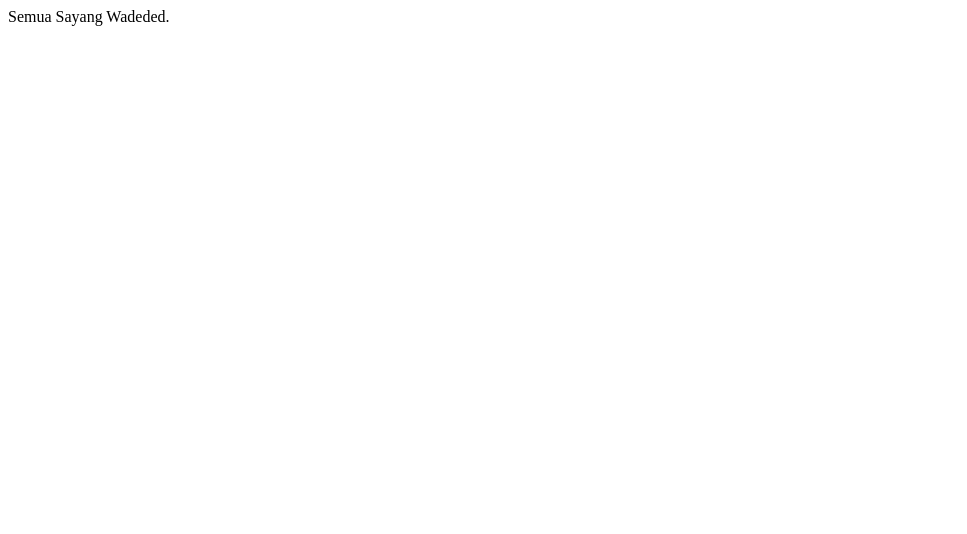
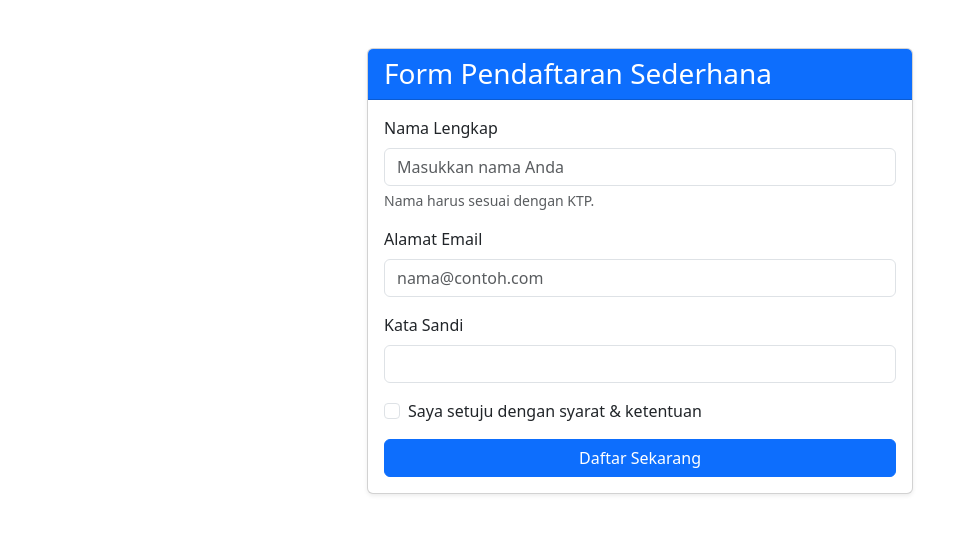
Before and after one commit to abdulhidayat04-cmyk/alfingans, a plain HTML site: page index.html in a window 1280 px wide. Shown: the whole page, without its empty margins (0-967 px from the left). Drawn offline with nearby package versions, Linux system fonts and the light colour scheme.

Commit message:
Add Bootstrap form template to index.html

```diff
--- a/index.html
+++ b/index.html
@@ -1 +1,51 @@
-Semua Sayang Wadeded.
+<!DOCTYPE html>
+<html lang="id">
+<head>
+    <meta charset="UTF-8">
+    <meta name="viewport" content="width=device-width, initial-scale=1.0">
+    <title>Contoh Form Bootstrap</title>
+    <link href="https://cdn.jsdelivr.net/npm/bootstrap@5.3.2/dist/css/bootstrap.min.css" rel="stylesheet" integrity="sha384-T3c6CoIi6uLrA9TneNEoa7RxnatzjcDSCmG1MXxSR1GAsXEV/Dwwykc2MPK8M2HN" crossorigin="anonymous">
+</head>
+<body>
+
+    <div class="container mt-5">
+        <div class="row justify-content-center">
+            <div class="col-md-6">
+                <div class="card shadow-sm">
+                    <div class="card-header bg-primary text-white">
+                        <h3 class="mb-0">Form Pendaftaran Sederhana</h3>
+                    </div>
+                    <div class="card-body">
+                        <form>
+                            <div class="mb-3">
+                                <label for="inputNama" class="form-label">Nama Lengkap</label>
+                                <input type="text" class="form-control" id="inputNama" aria-describedby="namaHelp" placeholder="Masukkan nama Anda" required>
+                                <div id="namaHelp" class="form-text">Nama harus sesuai dengan KTP.</div>
+                            </div>
+
+                            <div class="mb-3">
+                                <label for="inputEmail" class="form-label">Alamat Email</label>
+                                <input type="email" class="form-control" id="inputEmail" placeholder="nama@contoh.com" required>
+                            </div>
+
+                            <div class="mb-3">
+                                <label for="inputPassword" class="form-label">Kata Sandi</label>
+                                <input type="password" class="form-control" id="inputPassword" required>
+                            </div>
+
+                            <div class="mb-3 form-check">
+                                <input type="checkbox" class="form-check-input" id="checkSyarat" required>
+                                <label class="form-check-label" for="checkSyarat">Saya setuju dengan syarat & ketentuan</label>
+                            </div>
+
+                            <button type="submit" class="btn btn-primary w-100">Daftar Sekarang</button>
+                        </form>
+                    </div>
+                </div>
+            </div>
+        </div>
+    </div>
+
+    <script src="https://cdn.jsdelivr.net/npm/bootstrap@5.3.2/dist/js/bootstrap.bundle.min.js" integrity="sha384-C6RzsynM9kWDrMNeT87bh95OGNyZPhcTNXj1NW7RuBCsyN/o0jlpcV8Qyq46cDfL" crossorigin="anonymous"></script>
+</body>
+</html>
```
